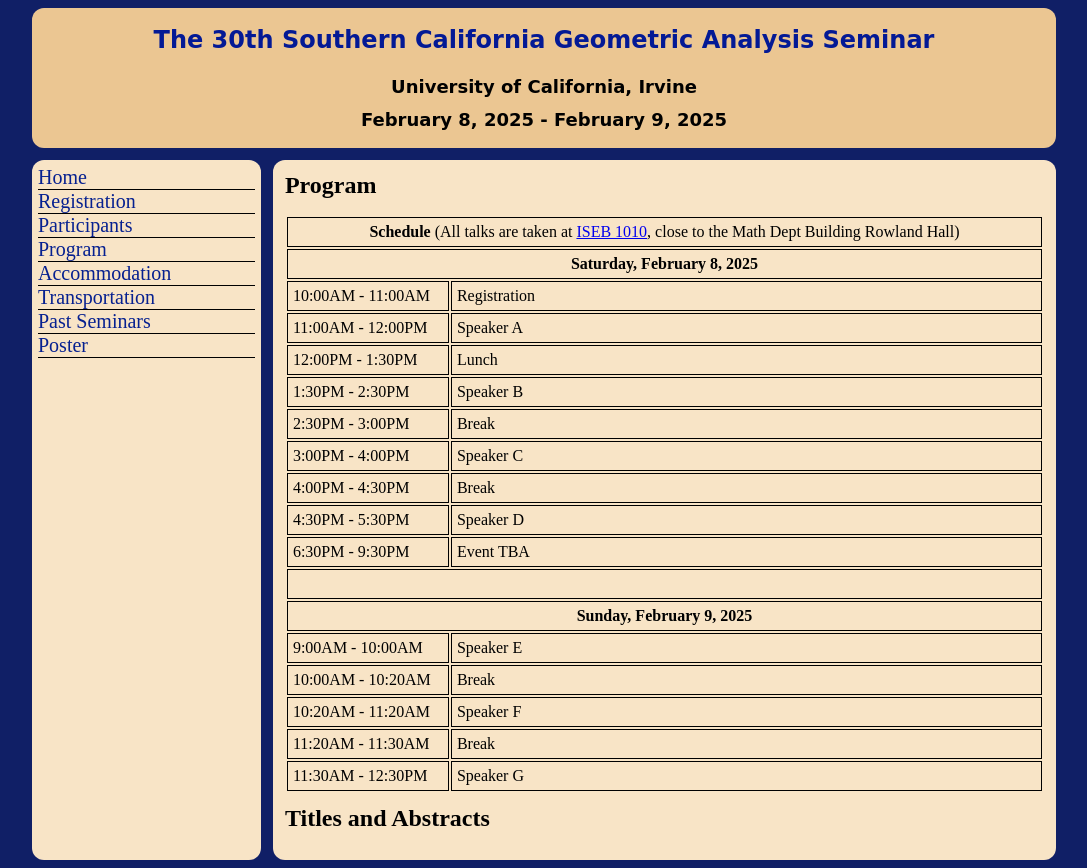
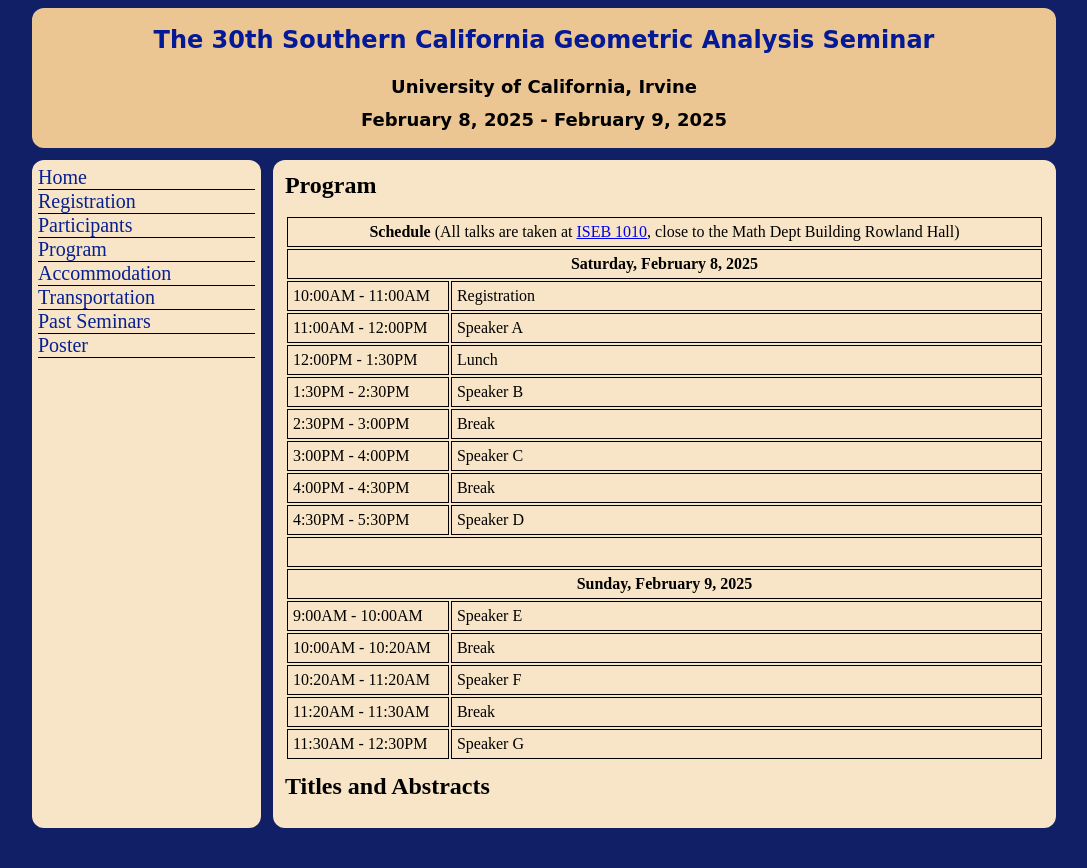
Before and after one commit to Geometry-Discovery-Project-UCI/scgas.math.uci.edu, a Vue app: page /program in a window 1280 px wide. Shown: the whole page, without its empty margins (96-1183 px from the left). After the commit the page ends 836 px from the top, so only its background shows below. Built offline with nearby package versions, Linux system fonts and the light colour scheme.

Commit message:
Misc edtis.

```diff
--- a/src/config.json
+++ b/src/config.json
@@ -110,13 +110,6 @@
                 "title": "Minimal hypersurfaces with cylindrical tangent cones",
                 "abstract": "I will discuss recent results on minimal hypersurfaces with cylindrical tangent cones of the form C x R, where C is a minimal quadratic cone, such as the Simons cone over S^3 x S^3. I will talk about a uniqueness result for such tangent cones in a certain non-integrable situation, a precise description of such minimal hypersurfaces near the singular set under a symmetry assumption, and a Liouville type theorem for minimal surfaces lying on one side of a C x R. Some of this is joint work with Nick Edelen.",
                 "videoUrl": "https://www.youtube.com/watch?v=XhetFhxtUf8&list=PLQw7KTnzkpXeH_nClhuKcrCjuJCqvO9Rt&index=2&pp=iAQB"
-            },
-            {
-                "time": "6:30PM - 9:30PM",
-                "activity": "Event TBA",
-                "isSpeech": false,
-                "title": "",
-                "abstract": ""
             }
 
 
--- a/src/views/AccommodationView.vue
+++ b/src/views/AccommodationView.vue
@@ -19,10 +19,7 @@
           ></b
         >
       </td>
-      <td>
-        Use conference code 14767 "SCGAS - Dept. of Math" to get the University
-        rate of $129 per night
-      </td>
+      <td>The code for getting the University rate will be announce soon.</td>
     </tr>
     <tr>
       <td>
--- a/src/views/HomeView.vue
+++ b/src/views/HomeView.vue
@@ -27,7 +27,7 @@
       <a :href="registrationUrl" target="_blank">online registration form</a>.
     </p>
     <p>
-      There will be $20 registration fee to cover refreshments during the
+      There will be $15 registration fee to cover refreshments during the
       Saturday morning registration.
     </p>
   </div>
```
